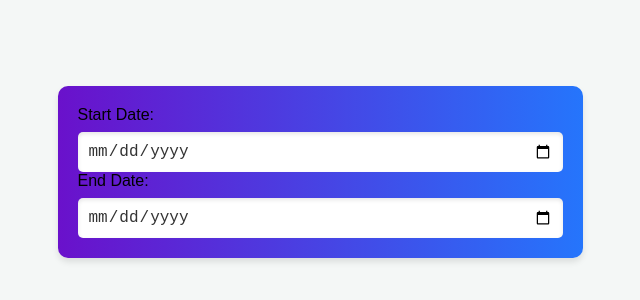
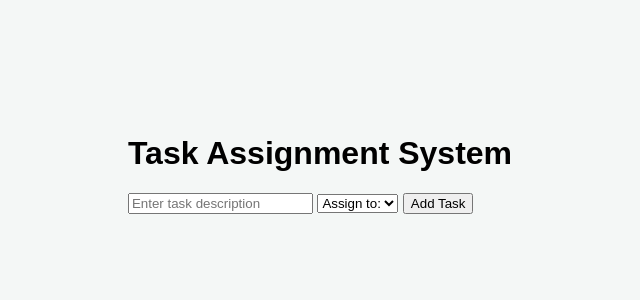
Before and after one commit to SroytheBob/Test, a plain HTML site: page index.html in a window 1280 px wide. Shown: the part 228-528 px from the top of the page, without its empty margins (320-960 px from the left). Drawn offline with Linux system fonts and the light colour scheme.

Commit message:
Update index.html

```diff
--- a/index.html
+++ b/index.html
@@ -3,19 +3,24 @@
 <head>
     <meta charset="UTF-8">
     <meta name="viewport" content="width=device-width, initial-scale=1.0">
-    <title>Date Range Picker Example</title>
-    <link rel="stylesheet" href="style.css"> <!-- Link to your CSS file -->
+    <title>Advanced Task Assignment</title>
+    <link rel="stylesheet" href="style.css">
 </head>
 <body>
-
-<div class="date-picker-container">
-    <label for="startDate">Start Date:</label>
-    <input type="date" id="startDate" class="date-input">
-
-    <label for="endDate">End Date:</label>
-    <input type="date" id="endDate" class="date-input">
-</div>
-
-<script src="script.js"></script> <!-- Link to your JavaScript file -->
+    <div class="container">
+        <h1>Task Assignment System</h1>
+        <div id="taskForm">
+            <input type="text" id="taskDescription" placeholder="Enter task description">
+            <select id="assignee">
+                <option value="">Assign to:</option>
+                <option value="John">John</option>
+                <option value="Alice">Alice</option>
+                <option value="Bob">Bob</option>
+            </select>
+            <button id="addTask">Add Task</button>
+        </div>
+        <ul id="taskList"></ul>
+    </div>
+    <script src="script.js"></script>
 </body>
 </html>
```
